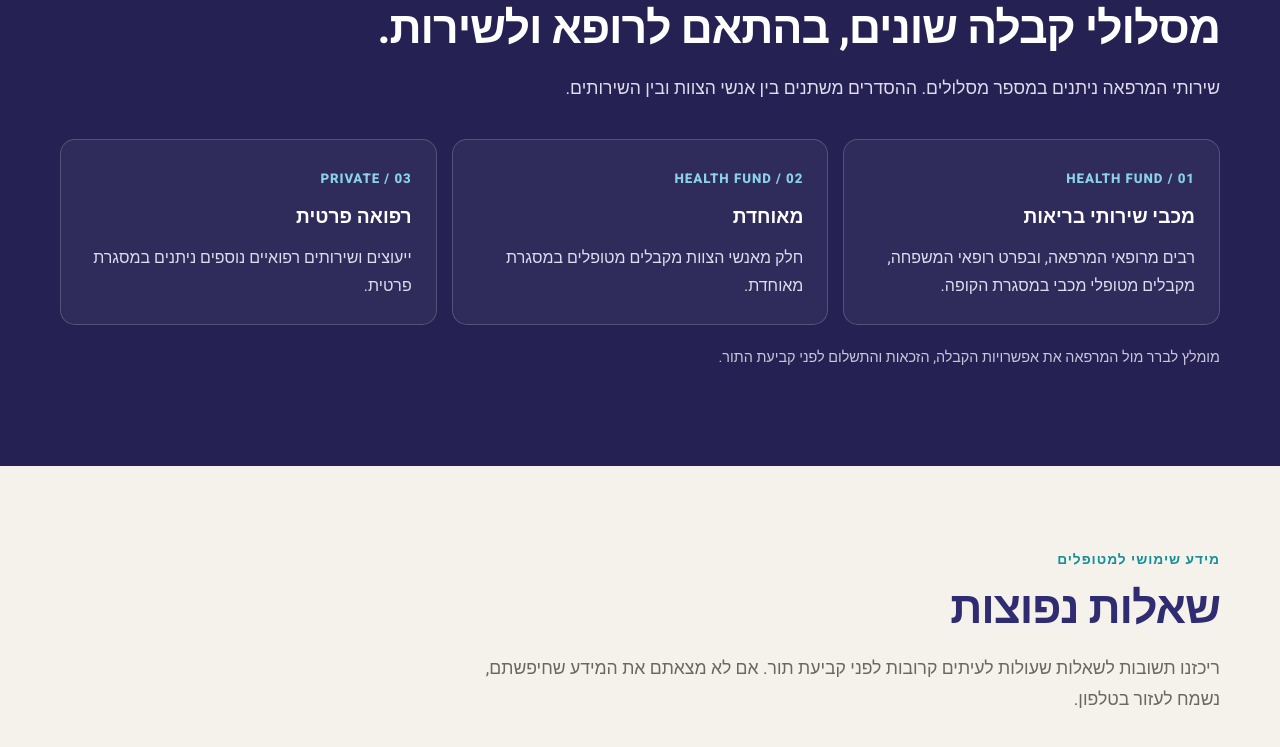
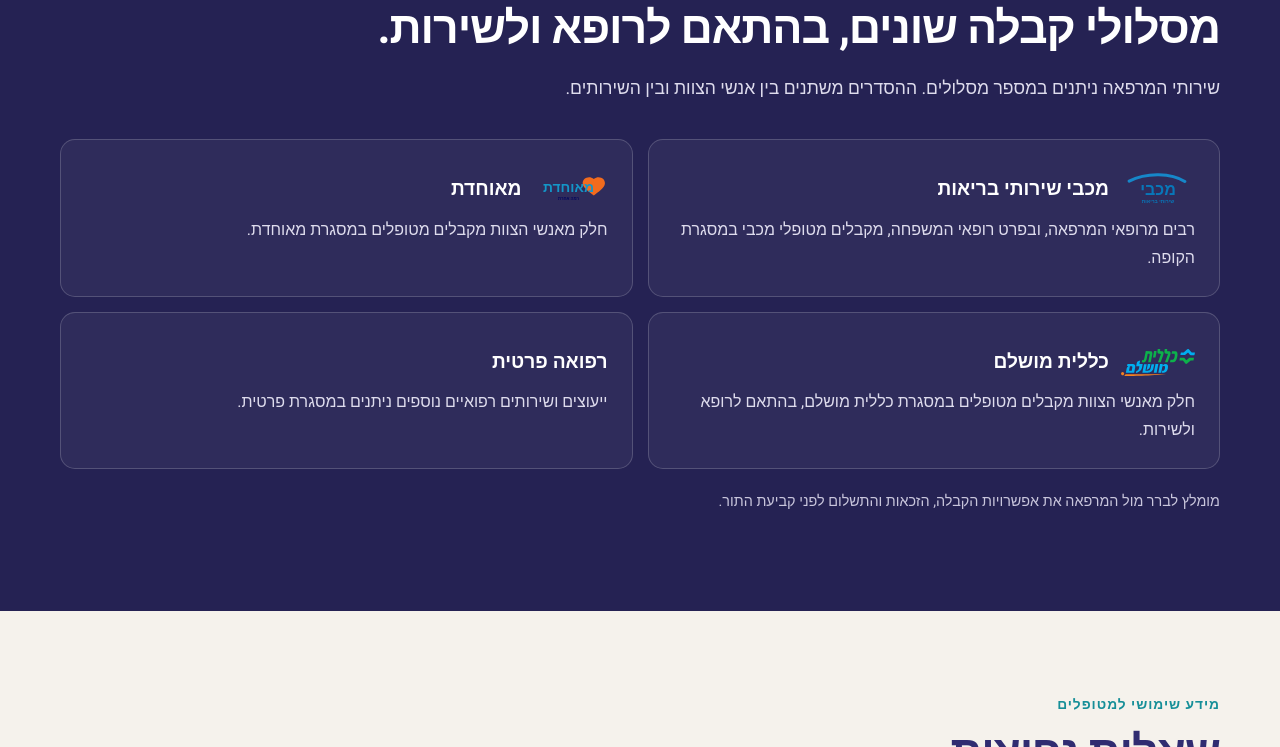
Before and after one commit to adamstri/mchc2, a plain HTML site: page index.html in a window 1280 px wide. Shown: the part 2226-2973 px from the top of the page. Drawn offline with Linux system fonts and the light colour scheme.

Commit message:
Add files via upload

```diff
--- a/index.html
+++ b/index.html
@@ -13,8 +13,8 @@ header{position:sticky;top:0;z-index:20;background:#fffefaed;backdrop-filter:blu
 .hero{position:relative;isolation:isolate;min-height:610px;display:flex;align-items:center;background:#252253;color:white;overflow:hidden}.hero:before{content:"";position:absolute;inset:0;z-index:-2;background:url("https://adamstri.github.io/mchc2/clinic-hero.jpg") center/cover no-repeat;opacity:.78}.hero:after{content:"";position:absolute;inset:0;z-index:-1;background:linear-gradient(90deg,#1d1b41e8,#23204dcc 52%,#23204d55)}.hero-copy{max-width:730px;padding:90px 0 100px}.eyebrow{color:var(--cyan);font-size:.92rem;font-weight:800}.hero h1{font-size:clamp(2.7rem,5.4vw,5rem);line-height:1.12;letter-spacing:-.035em;margin:20px 0}.hero p{max-width:650px;color:#f1eff8;font-size:1.16rem}.actions{display:flex;gap:12px;flex-wrap:wrap;margin-top:30px}.btn{display:inline-flex;align-items:center;justify-content:center;padding:12px 22px;min-height:49px;border-radius:40px;text-decoration:none;font-weight:800}.primary{background:var(--teal);color:#092e32}.outline{border:1px solid #ffffffa8;color:white}.hero-meta{display:flex;gap:22px;flex-wrap:wrap;margin-top:34px;color:#e5e2f1;font-size:.92rem}.hero-meta span:before{content:"";display:inline-block;width:7px;height:7px;border-radius:50%;background:var(--teal);margin-inline-end:9px}
 section{scroll-margin-top:90px}.section{padding:82px 0}.kicker{color:#168f98;font-size:.86rem;font-weight:800;letter-spacing:.07em;margin-bottom:10px}.title{font-size:clamp(2rem,3.5vw,3.1rem);line-height:1.2;color:var(--indigo);margin:0 0 16px;letter-spacing:-.025em}.lead{max-width:760px;color:var(--muted);font-size:1.1rem}.intro-grid{display:grid;grid-template-columns:1.05fr .95fr;align-items:center;gap:65px}.intro-copy p{color:var(--muted);font-size:1.06rem}.values{background:white;border:1px solid var(--line);border-radius:18px;padding:16px;box-shadow:var(--shadow)}.values img{display:block;width:100%;height:auto;border-radius:10px}.values small{display:block;color:var(--muted);padding:10px 8px 2px}
 .services{background:var(--ivory)}.section-head{display:flex;align-items:end;justify-content:space-between;gap:25px;margin-bottom:32px}.textlink{font-weight:800;color:var(--indigo);text-decoration:none;border-bottom:2px solid var(--teal);padding-bottom:4px;white-space:nowrap}.cards{display:grid;grid-template-columns:repeat(3,1fr);gap:15px}.card{background:var(--paper);border:1px solid var(--line);border-radius:15px;padding:22px;min-height:150px;transition:.2s}.card:hover{transform:translateY(-3px);box-shadow:var(--shadow)}.symbol{width:40px;height:40px;border-radius:12px;background:#20aeb51c;color:var(--indigo);display:grid;place-items:center;font-size:1.25rem;margin-bottom:12px}.card h3{color:var(--indigo);font-size:1.1rem;margin:0 0 4px}.card p{color:var(--muted);font-size:.92rem;margin:0}
-.access{background:var(--deep);color:white}.access .title{color:white}.access .lead{color:#dedced}.access-cards{display:grid;grid-template-columns:repeat(3,1fr);gap:15px;margin-top:34px}.access-card{padding:24px;border:1px solid #ffffff2e;border-radius:15px;background:#ffffff0c}.access-card small{color:var(--cyan);font-weight:800;letter-spacing:.07em}.access-card h3{margin:9px 0;color:white;font-size:1.2rem}.access-card p{margin:0;color:#dedced}.fineprint{font-size:.9rem;color:#c9c6dc;margin-top:20px}
-.faq{background:var(--ivory)}.faq-list{max-width:900px;margin:34px auto 0;border-top:1px solid var(--line)}.faq-item{background:var(--paper);border:1px solid var(--line);border-top:0;padding:0 22px}.faq-item summary{position:relative;cursor:pointer;list-style:none;padding:19px 34px 19px 0;color:var(--indigo);font-weight:800}.faq-item summary::-webkit-details-marker{display:none}.faq-item summary:after{content:"+";position:absolute;inset-inline-start:0;top:16px;color:var(--teal);font-size:1.5rem;font-weight:500}.faq-item[open] summary:after{content:"−"}.faq-answer{padding:0 0 20px;color:var(--muted);max-width:780px}.faq-contact{text-align:center;margin:30px 0 12px;color:var(--muted);font-weight:600}.faq-call{display:flex;width:max-content;margin:0 auto;background:var(--indigo);color:white}
+.access{background:var(--deep);color:white}.access .title{color:white}.access .lead{color:#dedced}.access-cards{display:grid;grid-template-columns:repeat(2,minmax(0,1fr));gap:15px;margin-top:34px}.fund-heading{display:flex;align-items:center;gap:12px;min-height:42px}.fund-logo{width:74px;height:42px;object-fit:contain;flex:0 0 auto}.fund-heading h3{margin:9px 0;color:white;font-size:1.2rem}.access-card{padding:24px;border:1px solid #ffffff2e;border-radius:15px;background:#ffffff0c}.access-card small{color:var(--cyan);font-weight:800;letter-spacing:.07em}.access-card h3{margin:9px 0;color:white;font-size:1.2rem}.access-card p{margin:0;color:#dedced}.fineprint{font-size:.9rem;color:#c9c6dc;margin-top:20px}
+.faq{background:var(--ivory)}.faq-list{max-width:900px;margin:34px auto 0;border-top:1px solid var(--line)}.faq-item{background:var(--paper);border:1px solid var(--line);border-top:0;padding:0 22px}.faq-item summary{position:relative;cursor:pointer;list-style:none;padding:19px 0 19px 34px;padding-inline-start:34px;padding-inline-end:0;color:var(--indigo);font-weight:800}.faq-item summary::-webkit-details-marker{display:none}.faq-item summary:after{content:"+";position:absolute;inset-inline-start:0;top:16px;color:var(--teal);font-size:1.5rem;font-weight:500}.faq-item[open] summary:after{content:"−"}.faq-answer{padding:0 0 20px;color:var(--muted);max-width:780px}.faq-contact{text-align:center;margin:30px 0 12px;color:var(--muted);font-weight:600}.faq-call{display:flex;width:max-content;margin:0 auto;background:var(--indigo);color:white}
 .team{background:var(--paper)}.team-panel{display:flex;align-items:center;justify-content:space-between;gap:28px;padding:38px 42px;border-radius:20px;background:linear-gradient(115deg,#eaf7f6,#f4f1eb);border:1px solid #d8e9e6}.team-panel p{max-width:650px;color:var(--muted);margin:0}.team-panel .btn{background:var(--indigo);color:white;flex-shrink:0}
 .contact{background:#f4f1eb}.contact-grid{display:grid;grid-template-columns:.9fr 1.1fr;gap:40px;margin-top:30px}.details{display:grid;gap:17px}.detail{display:grid;grid-template-columns:42px 1fr;gap:12px}.ico{width:40px;height:40px;border-radius:12px;background:white;color:var(--teal);display:grid;place-items:center}.detail strong{display:block;color:var(--indigo)}.detail a{color:var(--indigo);text-decoration:none}.hours{margin-top:22px;padding:22px;background:white;border:1px solid var(--line);border-radius:14px}.hours h3{margin:0 0 8px;color:var(--indigo)}.hours p{margin:4px 0;color:var(--muted)}.map{min-height:410px;border-radius:17px;overflow:hidden;box-shadow:var(--shadow)}.map iframe{width:100%;height:100%;min-height:410px;border:0}.contact-actions{display:flex;gap:10px;flex-wrap:wrap;margin-top:20px}.contact-actions .primary{background:var(--indigo);color:white}.contact-actions .light{background:white;color:var(--indigo);border:1px solid var(--line)}
 footer{background:#1f2031;color:#eeedf4;padding:30px 0}.foot{display:flex;justify-content:space-between;align-items:center;gap:20px}.foot p{margin:4px 0;color:#c6c4d2;font-size:.9rem}.footlinks{display:flex;gap:18px;flex-wrap:wrap}.footlinks a{color:#e8e6f0;text-decoration:none;font-size:.9rem}.whatsapp{position:fixed;inset-inline-end:20px;bottom:20px;z-index:30;width:56px;height:56px;border-radius:50%;background:#25d366;color:white;display:grid;place-items:center;box-shadow:0 5px 18px #0003;text-decoration:none;font-size:1.7rem}
@@ -54,9 +54,12 @@ html[dir=ltr] body{font-family:Inter,Arial,sans-serif}html[dir=ltr] .hero:after{
 <article class="card"><div class="symbol">◌</div><h3 data-he="תזונה קלינית" data-en="Clinical Nutrition">תזונה קלינית</h3><p data-he="ייעוץ תזונתי מקצועי." data-en="Professional clinical nutrition guidance.">ייעוץ תזונתי מקצועי.</p></article>
 </div></div></section>
 <section class="section access" id="access"><div class="wrap"><div class="kicker" data-he="איך אפשר לקבל שירות?" data-en="Accessing care">איך אפשר לקבל שירות?</div><h2 class="title" data-he="מסלולי קבלה שונים, בהתאם לרופא ולשירות." data-en="Different care arrangements, depending on the doctor and service.">מסלולי קבלה שונים, בהתאם לרופא ולשירות.</h2><p class="lead" data-he="שירותי המרפאה ניתנים במספר מסלולים. ההסדרים משתנים בין אנשי הצוות ובין השירותים." data-en="The clinic provides care through several arrangements. Coverage and appointment options vary by clinician and service.">שירותי המרפאה ניתנים במספר מסלולים. ההסדרים משתנים בין אנשי הצוות ובין השירותים.</p>
-<div class="access-cards"><article class="access-card"><small>01 / HEALTH FUND</small><h3 data-he="מכבי שירותי בריאות" data-en="Maccabi Healthcare Services">מכבי שירותי בריאות</h3><p data-he="רבים מרופאי המרפאה, ובפרט רופאי המשפחה, מקבלים מטופלי מכבי במסגרת הקופה." data-en="Many of our physicians, particularly our family doctors, see Maccabi members through the health fund.">רבים מרופאי המרפאה, ובפרט רופאי המשפחה, מקבלים מטופלי מכבי במסגרת הקופה.</p></article>
-<article class="access-card"><small>02 / HEALTH FUND</small><h3 data-he="מאוחדת" data-en="Meuhedet">מאוחדת</h3><p data-he="חלק מאנשי הצוות מקבלים מטופלים במסגרת מאוחדת." data-en="Some members of our team also see patients through Meuhedet.">חלק מאנשי הצוות מקבלים מטופלים במסגרת מאוחדת.</p></article>
-<article class="access-card"><small>03 / PRIVATE</small><h3 data-he="רפואה פרטית" data-en="Private Practice">רפואה פרטית</h3><p data-he="ייעוצים ושירותים רפואיים נוספים ניתנים במסגרת פרטית." data-en="Additional consultations and medical services are available privately.">ייעוצים ושירותים רפואיים נוספים ניתנים במסגרת פרטית.</p></article></div>
+<div class="access-cards">
+<article class="access-card"><div class="fund-heading"><img class="fund-logo" src="maccabi-logo.svg" alt="מכבי שירותי בריאות"><h3 data-he="מכבי שירותי בריאות" data-en="Maccabi Healthcare Services">מכבי שירותי בריאות</h3></div><p data-he="רבים מרופאי המרפאה, ובפרט רופאי המשפחה, מקבלים מטופלי מכבי במסגרת הקופה." data-en="Many of our physicians, particularly our family doctors, see Maccabi members through the health fund.">רבים מרופאי המרפאה, ובפרט רופאי המשפחה, מקבלים מטופלי מכבי במסגרת הקופה.</p></article>
+<article class="access-card"><div class="fund-heading"><img class="fund-logo" src="meuhedet-logo.svg" alt="מאוחדת"><h3 data-he="מאוחדת" data-en="Meuhedet">מאוחדת</h3></div><p data-he="חלק מאנשי הצוות מקבלים מטופלים במסגרת מאוחדת." data-en="Some members of our team also see patients through Meuhedet.">חלק מאנשי הצוות מקבלים מטופלים במסגרת מאוחדת.</p></article>
+<article class="access-card"><div class="fund-heading"><img class="fund-logo" src="clalit-mushlam-official.svg" alt="כללית מושלם"><h3 data-he="כללית מושלם" data-en="Clalit Mushlam">כללית מושלם</h3></div><p data-he="חלק מאנשי הצוות מקבלים מטופלים במסגרת כללית מושלם, בהתאם לרופא ולשירות." data-en="Some members of our team see patients through Clalit Mushlam, depending on the physician and service.">חלק מאנשי הצוות מקבלים מטופלים במסגרת כללית מושלם, בהתאם לרופא ולשירות.</p></article>
+<article class="access-card"><div class="fund-heading"><h3 data-he="רפואה פרטית" data-en="Private Practice">רפואה פרטית</h3></div><p data-he="ייעוצים ושירותים רפואיים נוספים ניתנים במסגרת פרטית." data-en="Additional consultations and medical services are available privately.">ייעוצים ושירותים רפואיים נוספים ניתנים במסגרת פרטית.</p></article>
+</div>
 <p class="fineprint" data-he="מומלץ לברר מול המרפאה את אפשרויות הקבלה, הזכאות והתשלום לפני קביעת התור." data-en="Please contact the clinic to confirm eligibility, availability and fees before booking.">מומלץ לברר מול המרפאה את אפשרויות הקבלה, הזכאות והתשלום לפני קביעת התור.</p></div></section>
 
 <section class="section faq" id="faq"><div class="wrap"><div class="kicker" data-he="מידע שימושי למטופלים" data-en="Patient information">מידע שימושי למטופלים</div><h2 class="title" data-he="שאלות נפוצות" data-en="Frequently asked questions">שאלות נפוצות</h2><p class="lead" data-he="ריכזנו תשובות לשאלות שעולות לעיתים קרובות לפני קביעת תור. אם לא מצאתם את המידע שחיפשתם, נשמח לעזור בטלפון." data-en="Here are answers to questions patients often ask before booking. If you cannot find what you need, please call the clinic.">ריכזנו תשובות לשאלות שעולות לעיתים קרובות לפני קביעת תור. אם לא מצאתם את המידע שחיפשתם, נשמח לעזור בטלפון.</p>
@@ -67,7 +70,7 @@ html[dir=ltr] body{font-family:Inter,Arial,sans-serif}html[dir=ltr] .hero:after{
 <details class="faq-item"><summary data-he="האם אפשר לקבוע תור באופן פרטי?" data-en="Can I book a private consultation?">האם אפשר לקבוע תור באופן פרטי?</summary><div class="faq-answer" data-he="כן. חלק מאנשי הצוות מציעים ייעוצים פרטיים. ניתן לפנות למרפאה כדי לברר אילו רופאים מציעים שירות פרטי, מה הזמינות ומה העלות." data-en="Yes. Some clinicians offer private consultations. Contact the clinic to check which physicians offer private appointments, availability and fees.">כן. חלק מאנשי הצוות מציעים ייעוצים פרטיים. ניתן לפנות למרפאה כדי לברר אילו רופאים מציעים שירות פרטי, מה הזמינות ומה העלות.</div></details>
 <details class="faq-item"><summary data-he="איך אדע אם התור מכוסה על ידי קופת החולים או הביטוח המשלים?" data-en="How can I check whether my appointment is covered?">איך אדע אם התור מכוסה על ידי קופת החולים או הביטוח המשלים?</summary><div class="faq-answer" data-he="הכיסוי וההשתתפות העצמית תלויים ברופא, בסוג השירות, בתוכנית הביטוח ובזכאות האישית. חשוב לוודא את תנאי הכיסוי מול המרפאה וקופת החולים לפני התור." data-en="Coverage and out-of-pocket costs depend on the physician, service, insurance plan and individual eligibility. Please confirm the details with both the clinic and your health fund before the appointment.">הכיסוי וההשתתפות העצמית תלויים ברופא, בסוג השירות, בתוכנית הביטוח ובזכאות האישית. חשוב לוודא את תנאי הכיסוי מול המרפאה וקופת החולים לפני התור.</div></details>
 <details class="faq-item"><summary data-he="היכן נמצאת המרפאה?" data-en="Where is the clinic located?">היכן נמצאת המרפאה?</summary><div class="faq-answer" data-he="המרפאה נמצאת בשדרות מוריה 84, חיפה. ניתן להתקשר למספר 04-8340280 אם דרוש סיוע בהגעה." data-en="The clinic is located at 84 Moriah Avenue, Haifa. Call 04-8340280 if you need help with directions.">המרפאה נמצאת בשדרות מוריה 84, חיפה. ניתן להתקשר למספר 04-8340280 אם דרוש סיוע בהגעה.</div></details>
-<details class="faq-item"><summary data-he="מהן שעות הפעילות?" data-en="What are the opening hours?">מהן שעות הפעילות?</summary><div class="faq-answer" data-he="שעות הפעילות המוצגות באתר: ראשון–חמישי 08:00–13:00; בראשון, שני, שלישי וחמישי גם 15:00–18:30; וביום שישי 08:00–12:00. מומלץ להתקשר לפני ההגעה כדי לוודא שהמרפאה פתוחה." data-en="The hours currently listed on the website are Sunday–Thursday, 08:00–13:00; also Sunday, Monday, Tuesday and Thursday, 15:00–18:30; and Friday, 08:00–12:00. Please call before visiting to confirm.">שעות הפעילות המוצגות באתר: ראשון–חמישי 08:00–13:00; בראשון, שני, שלישי וחמישי גם 15:00–18:30; וביום שישי 08:00–12:00. מומלץ להתקשר לפני ההגעה כדי לוודא שהמרפאה פתוחה.</div></details>
+<details class="faq-item"><summary data-he="מהן שעות הפעילות?" data-en="What are the opening hours?">מהן שעות הפעילות?</summary><div class="faq-answer" data-he="שעות הפעילות: ראשון–חמישי 08:00–13:00, 15:00–18:30; שישי 08:00–12:00. מומלץ להתקשר לפני ההגעה כדי לוודא שהמרפאה פתוחה." data-en="Opening hours: Sunday–Thursday, 08:00–13:00 and 15:00–18:30; Friday, 08:00–12:00. Please call before visiting to confirm.">שעות הפעילות: ראשון–חמישי 08:00–13:00, 15:00–18:30; שישי 08:00–12:00. מומלץ להתקשר לפני ההגעה כדי לוודא שהמרפאה פתוחה.</div></details>
 <details class="faq-item"><summary data-he="איך אפשר לשנות או לבטל תור?" data-en="How can I change or cancel an appointment?">איך אפשר לשנות או לבטל תור?</summary><div class="faq-answer" data-he="לשינוי או לביטול תור, יש לפעול לפי ההנחיות שקיבלתם בעת קביעתו. אפשר גם ליצור קשר עם המרפאה בטלפון 04-8340280." data-en="To change or cancel an appointment, follow the instructions provided when it was booked, or contact the clinic at 04-8340280.">לשינוי או לביטול תור, יש לפעול לפי ההנחיות שקיבלתם בעת קביעתו. אפשר גם ליצור קשר עם המרפאה בטלפון 04-8340280.</div></details>
 </div><p class="faq-contact" data-he="עדיין יש לכם שאלה? אנחנו כאן לעזור." data-en="Still have a question? We are happy to help.">עדיין יש לכם שאלה? אנחנו כאן לעזור.</p><a class="btn faq-call" href="tel:048340280" data-he="התקשרו למרפאה · 04-8340280" data-en="Call the clinic · 04-8340280">התקשרו למרפאה · 04-8340280</a>
 </div></section>
@@ -79,7 +82,7 @@ html[dir=ltr] body{font-family:Inter,Arial,sans-serif}html[dir=ltr] .hero:after{
 <div class="detail"><div class="ico">☎</div><div><strong data-he="טלפון" data-en="Phone">טלפון</strong><a href="tel:048340280" dir="ltr">04-8340280</a></div></div>
 <div class="detail"><div class="ico">✉</div><div><strong data-he="דוא״ל" data-en="Email">דוא״ל</strong><a href="mailto:office@mchc.co.il">office@mchc.co.il</a></div></div></div>
 <div class="contact-actions"><a class="btn primary" href="tel:048340280" data-he="התקשרו למרפאה" data-en="Call the clinic">התקשרו למרפאה</a><a class="btn light" href="https://wa.me/97248340280" target="_blank" rel="noopener">WhatsApp</a></div>
-<div class="hours"><h3 data-he="שעות פעילות" data-en="Opening hours">שעות פעילות</h3><p data-he="ראשון–חמישי: 08:00–13:00" data-en="Sunday–Thursday: 08:00–13:00">ראשון–חמישי: 08:00–13:00</p><p data-he="ראשון, שני, שלישי וחמישי: 15:00–18:30" data-en="Sunday, Monday, Tuesday and Thursday: 15:00–18:30">ראשון, שני, שלישי וחמישי: 15:00–18:30</p><p data-he="שישי: 08:00–12:00" data-en="Friday: 08:00–12:00">שישי: 08:00–12:00</p><p style="font-size:.88rem;margin-top:12px" data-he="מומלץ להתקשר לאישור שעות הפעילות לפני ההגעה." data-en="Please call to confirm opening hours before visiting.">מומלץ להתקשר לאישור שעות הפעילות לפני ההגעה.</p></div></div>
+<div class="hours"><h3 data-he="שעות פעילות" data-en="Opening hours">שעות פעילות</h3><p data-he="ראשון–חמישי: 08:00–13:00, 15:00–18:30" data-en="Sunday–Thursday: 08:00–13:00, 15:00–18:30">ראשון–חמישי: 08:00–13:00, 15:00–18:30</p><p data-he="שישי: 08:00–12:00" data-en="Friday: 08:00–12:00">שישי: 08:00–12:00</p><p style="font-size:.88rem;margin-top:12px" data-he="מומלץ להתקשר לאישור שעות הפעילות לפני ההגעה." data-en="Please call to confirm opening hours before visiting.">מומלץ להתקשר לאישור שעות הפעילות לפני ההגעה.</p></div></div>
 <div class="map"><iframe title="MCHC location map" loading="lazy" src="https://maps.google.com/maps?q=Moriah%20Avenue%2084%2C%20Haifa%2C%20Israel&output=embed"></iframe></div></div></div></section>
 </main>
 <footer><div class="wrap foot"><div><strong data-he="המרכז לרפואת הקהילה מוריה" data-en="Moriah Community Health Clinic">המרכז לרפואת הקהילה מוריה</strong><p data-he="רפואה מומחית, במסגרת מרפאה קהילתית · חיפה" data-en="Specialist medicine, in a community clinic · Haifa">רפואה מומחית, במסגרת מרפאה קהילתית · חיפה</p><p>© <span id="year"></span> <span data-he="כל הזכויות שמורות." data-en="All rights reserved.">כל הזכויות שמורות.</span></p></div><div class="footlinks"><a href="physicians-page.html" data-he="הצוות הרפואי" data-en="Our team">הצוות הרפואי</a><a href="#services" data-he="תחומי הרפואה" data-en="Specialties">תחומי הרפואה</a><a href="#faq" data-he="שאלות נפוצות" data-en="FAQ">שאלות נפוצות</a><a href="#contact" data-he="יצירת קשר" data-en="Contact">יצירת קשר</a></div></div></footer>
```
Also changed, not shown: clalit-mushlam-official.svg (added), maccabi-logo.svg (added), meuhedet-logo.svg (added).
